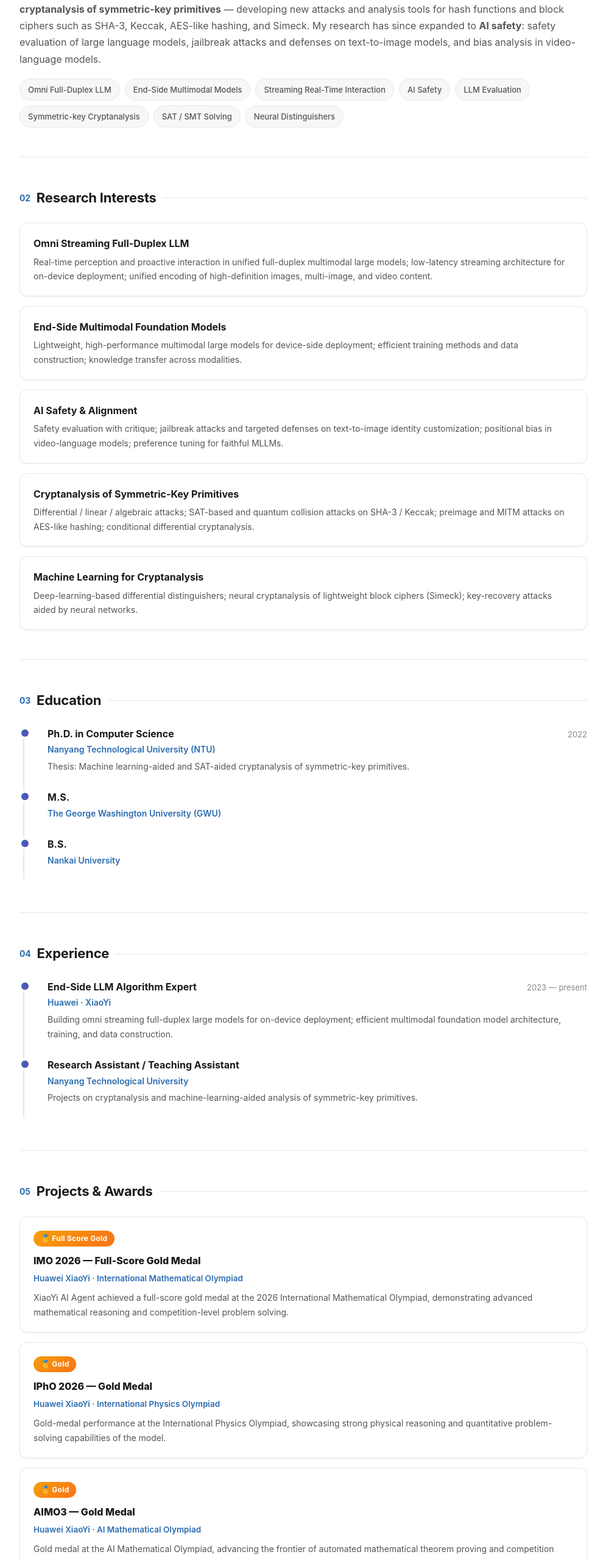
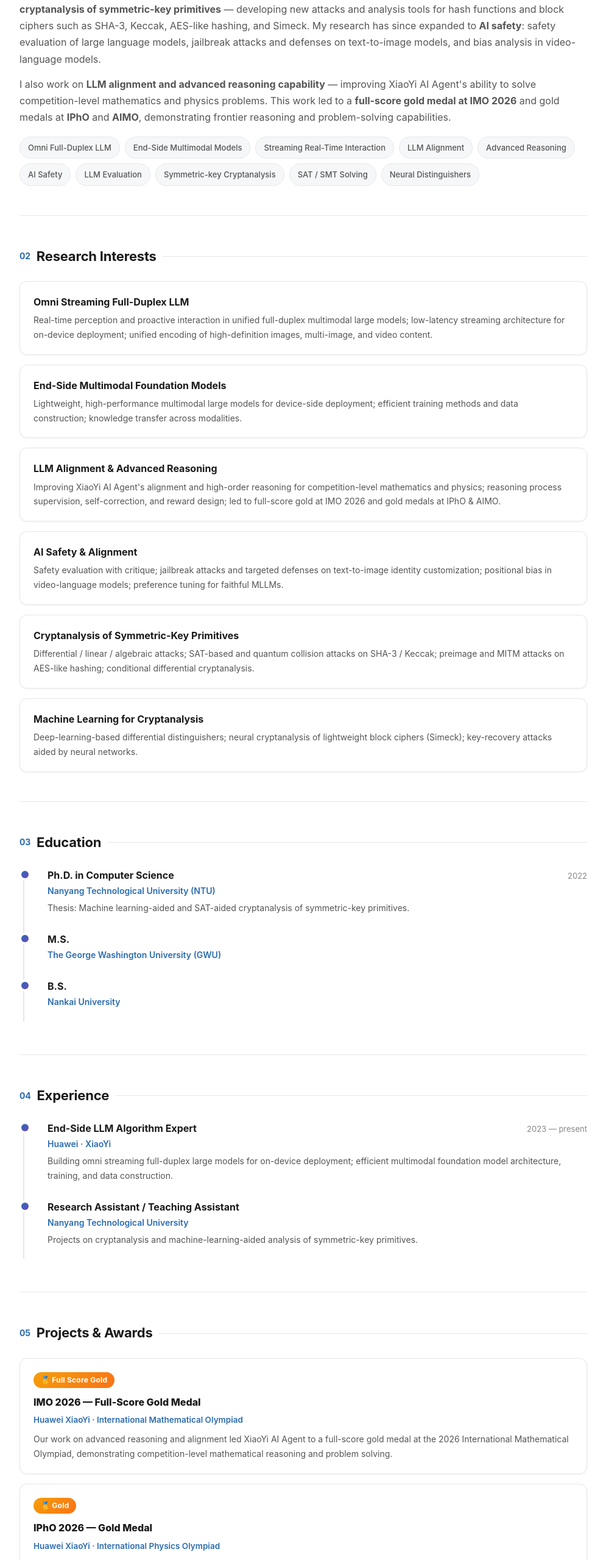
Before and after one commit to TuYi0521/tuyi-cv, a plain HTML site: page index.html in a window 1280 px wide. Shown: the part 882-3440 px from the top of the page at 61% size, without its empty margins (142-1137 px from the left). Drawn offline with Linux system fonts and the light colour scheme.

Commit message:
Add LLM alignment & reasoning work; reframe awards as our work

```diff
--- a/index.html
+++ b/index.html
@@ -129,10 +129,13 @@ footer{text-align:center;padding:40px 24px 50px;color:var(--fg-mute);font-size:1
     <h2><span class="num">01</span>About</h2>
     <p>I am an <strong>End-Side LLM Algorithm Expert</strong> on Huawei's <strong>XiaoYi</strong> team, where I work on <strong>omni streaming full-duplex large models</strong> — building real-time, perceptual, and proactively-interactive multimodal foundation models for on-device deployment. My work spans efficient model architecture, training methods, and data construction to improve the scaling efficiency of multimodal large models.</p>
     <p>Previously, my PhD research at Nanyang Technological University focused on <strong>machine-learning-aided and SAT-aided cryptanalysis of symmetric-key primitives</strong> — developing new attacks and analysis tools for hash functions and block ciphers such as SHA-3, Keccak, AES-like hashing, and Simeck. My research has since expanded to <strong>AI safety</strong>: safety evaluation of large language models, jailbreak attacks and defenses on text-to-image models, and bias analysis in video-language models.</p>
+    <p>I also work on <strong>LLM alignment and advanced reasoning capability</strong> — improving XiaoYi AI Agent's ability to solve competition-level mathematics and physics problems. This work led to a <strong>full-score gold medal at IMO 2026</strong> and gold medals at <strong>IPhO</strong> and <strong>AIMO</strong>, demonstrating frontier reasoning and problem-solving capabilities.</p>
     <div class="chips">
       <span class="chip">Omni Full-Duplex LLM</span>
       <span class="chip">End-Side Multimodal Models</span>
       <span class="chip">Streaming Real-Time Interaction</span>
+      <span class="chip">LLM Alignment</span>
+      <span class="chip">Advanced Reasoning</span>
       <span class="chip">AI Safety</span>
       <span class="chip">LLM Evaluation</span>
       <span class="chip">Symmetric-key Cryptanalysis</span>
@@ -151,6 +154,10 @@ footer{text-align:center;padding:40px 24px 50px;color:var(--fg-mute);font-size:1
       <div class="card">
         <div class="tl-title">End-Side Multimodal Foundation Models</div>
         <div class="tl-desc">Lightweight, high-performance multimodal large models for device-side deployment; efficient training methods and data construction; knowledge transfer across modalities.</div>
+      </div>
+      <div class="card">
+        <div class="tl-title">LLM Alignment &amp; Advanced Reasoning</div>
+        <div class="tl-desc">Improving XiaoYi AI Agent's alignment and high-order reasoning for competition-level mathematics and physics; reasoning process supervision, self-correction, and reward design; led to full-score gold at IMO 2026 and gold medals at IPhO &amp; AIMO.</div>
       </div>
       <div class="card">
         <div class="tl-title">AI Safety &amp; Alignment</div>
@@ -210,19 +217,19 @@ footer{text-align:center;padding:40px 24px 50px;color:var(--fg-mute);font-size:1
         <div class="award-badge">🥇 Full Score Gold</div>
         <div class="award-title">IMO 2026 — Full-Score Gold Medal</div>
         <div class="award-org">Huawei XiaoYi · International Mathematical Olympiad</div>
-        <div class="award-desc">XiaoYi AI Agent achieved a full-score gold medal at the 2026 International Mathematical Olympiad, demonstrating advanced mathematical reasoning and competition-level problem solving.</div>
+        <div class="award-desc">Our work on advanced reasoning and alignment led XiaoYi AI Agent to a full-score gold medal at the 2026 International Mathematical Olympiad, demonstrating competition-level mathematical reasoning and problem solving.</div>
       </div>
       <div class="card award">
         <div class="award-badge">🥇 Gold</div>
         <div class="award-title">IPhO 2026 — Gold Medal</div>
         <div class="award-org">Huawei XiaoYi · International Physics Olympiad</div>
-        <div class="award-desc">Gold-medal performance at the International Physics Olympiad, showcasing strong physical reasoning and quantitative problem-solving capabilities of the model.</div>
+        <div class="award-desc">Our work on reasoning and alignment led XiaoYi AI Agent to a gold medal at the International Physics Olympiad, showcasing strong physical reasoning and quantitative problem-solving capabilities.</div>
       </div>
       <div class="card award">
         <div class="award-badge">🥇 Gold</div>
         <div class="award-title">AIMO3 — Gold Medal</div>
         <div class="award-org">Huawei XiaoYi · AI Mathematical Olympiad</div>
-        <div class="award-desc">Gold medal at the AI Mathematical Olympiad, advancing the frontier of automated mathematical theorem proving and competition mathematics for large models.</div>
+        <div class="award-desc">Our work led XiaoYi AI Agent to a gold medal at the AI Mathematical Olympiad, advancing the frontier of automated mathematical theorem proving and competition mathematics.</div>
       </div>
     </div>
   </section>
```
